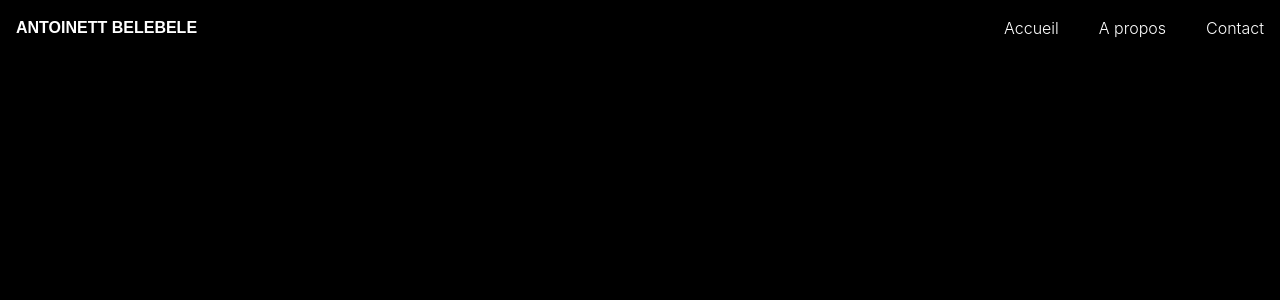
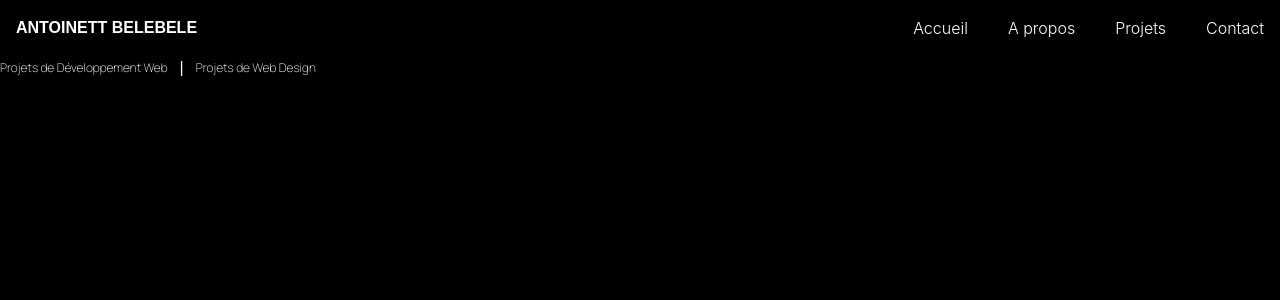
Before and after one commit to AntoBbk9/portfilioAnto, a React (Vite) app: page /projects in a window 1280 px wide. Shown: the top 300 px of the page. Built offline with nearby package versions, Linux system fonts and the light colour scheme; a web font is replaced by a local one.

Commit message:
add projects' page component

```diff
--- a/src/App.tsx
+++ b/src/App.tsx
@@ -5,6 +5,7 @@ import Header from './components/header/header'
 import About from './components/pages/about'
 import ProjetDeveloppement from './components/developpementWeb-Projects'
 import ProjetDesign from './components/designWeb-Project'
+import Projects from './components/pages/projects'
 
 function App() {
 
@@ -14,9 +15,10 @@ function App() {
       <Header />
       <Routes>
       <Route>
-        <Route path='/' element={<Home />}>
-          <Route path="projets-developpement" element={<ProjetDeveloppement />} />
-          <Route path="projets-design" element={<ProjetDesign />} />
+        <Route path='/' element={<Home />} />
+        <Route path='/projects' element={<Projects />}>
+          <Route path="projects-development" element={<ProjetDeveloppement />} />
+          <Route path="projects-design" element={<ProjetDesign />} />
         </Route>
         <Route path='/about' element={<About />} />
       </Route>
--- a/src/components/header/header.tsx
+++ b/src/components/header/header.tsx
@@ -3,13 +3,18 @@ import { Link } from "react-router-dom"
 function Header() {
   return (
     <div className="flex justify-between p-4">
+      <Link to='/'>
         <h1 className="font-sans text-[16px] font-bold">ANTOINETT BELEBELE</h1>
+      </Link>
       <div className="flex gap-10">
         <Link to='/'>
           <p className="font-menu font-light">Accueil</p>
         </Link>
         <Link to='/about'>
           <p className="font-menu font-light">A propos</p>
+        </Link>
+         <Link to='/projects'>
+         <p className="font-menu font-light">Projets</p>
          </Link>
         <p className="font-menu font-light">Contact</p>
       </div>
--- a/src/components/pages/home.tsx
+++ b/src/components/pages/home.tsx
@@ -1,6 +1,7 @@
 import { FaGithub, FaLinkedinIn } from "react-icons/fa"
 import Button from "../button/button"
-import { Link, Outlet } from "react-router-dom"
+import { Link } from "react-router-dom"
+import Projets from "../projets/projets"
 
 function Home() {
   return (
@@ -31,21 +32,25 @@ function Home() {
     <hr className="border-grayColor w-full"/>
     <div className="p-4">
         <h1 className="font-sans font-bold text-3xl">Projets Réalisés</h1>
-        <div className="flex gap-3 items-center">
-        <Link to="/projets-developpement">
-            <p className="font-paragraph font-extralight text-xs">Projets de Développement Web</p>
-        </Link>
-            |
-        <Link to="/projets-design">
-            <p className="font-paragraph font-extralight text-xs">Projets de Web Design</p>
-        </Link>
+        <div>
+            <Projets
+                image="https://st3.depositphotos.com/14862852/17648/i/450/depositphotos_176480284-stock-photo-desktop-computer-blank-screen-digital.jpg"
+                titre="DR Norman"
+                description="Lorem ipsum dolor sit amet, consectetur adipisci elit, sed eiusmod tempor incidunt ut labore et dolore magna aliqua. Ut enim ad minim veniam, quis nostrum exercitationem ullam corporis suscipit laboriosam, nisi ut aliquid ex ea commodi consequatur. Quis aute iure reprehenderit in voluptate velit esse cillum dolore eu fugiat nulla pariatur. Excepteur sint obcaecat cupiditat non proident, sunt in culpa qui officia deserunt mollit anim id est laborum."
+                annee="2024"
+                role="Developpeuse web"
+                lienDuSite=""
+                demoUrl=""
+            />
         </div>
-        <div>
-            <Outlet />
+        <div className="flex justify-end">
+            <Link to="/projects">
+                <p className="py-8 font-bold border-b-2 border-white pb-1">Voir plus</p>
+            </Link>
         </div>
     </div>
     <hr className="border-grayColor w-full"/>
-    <div className="flex gap-20">
+    <div className="flex gap-32">
         <h1 className="font-sans font-bold text-3xl">A propos de Moi</h1>
         <div className="w-[40rem]">
             <h2>Développeuse full-stack et web designer, j'ai un diplôme en pedagogie generale.</h2>
--- /dev/null
+++ b/src/components/pages/projects.tsx
@@ -0,0 +1,22 @@
+import { Link, Outlet } from "react-router-dom"
+
+function Projects() {
+  return (
+    <div>
+         <div className="flex gap-3 items-center">
+        <Link to="projects-development">
+            <p className="font-paragraph font-extralight text-xs">Projets de Développement Web</p>
+        </Link>
+            |
+        <Link to="projects-design">
+            <p className="font-paragraph font-extralight text-xs">Projets de Web Design</p>
+        </Link>
+        </div>
+        <div>
+            <Outlet />
+        </div>
+    </div>
+  )
+}
+
+export default Projects
--- a/src/components/projets/projets.tsx
+++ b/src/components/projets/projets.tsx
@@ -29,12 +29,12 @@ function Projets({ image, titre, description, annee, role, lienDuSite, demoUrl }
             <h3 className="pt-6 pb-4 font-light text-xs">PROJET INFO</h3>
             <hr className="border-grayColor" />
             <div className="flex justify-between py-4">
-                <p className="font-paragraph font-extralight text-xs">Year</p>
+                <p className="font-paragraph font-extralight text-xs">Année</p>
                 <p className="font-paragraph font-extralight text-xs">{annee}</p>
             </div>
             <hr className="border-grayColor"/>
             <div className="flex justify-between py-4">
-                <p className="font-paragraph font-extralight text-xs">Role</p>
+                <p className="font-paragraph font-extralight text-xs">Rôle</p>
                 <p className="font-paragraph font-extralight text-xs">{role}</p>
             </div>
             <hr className="border-grayColor"/>
```
Lines whose indentation alone changed are shown as unchanged.
